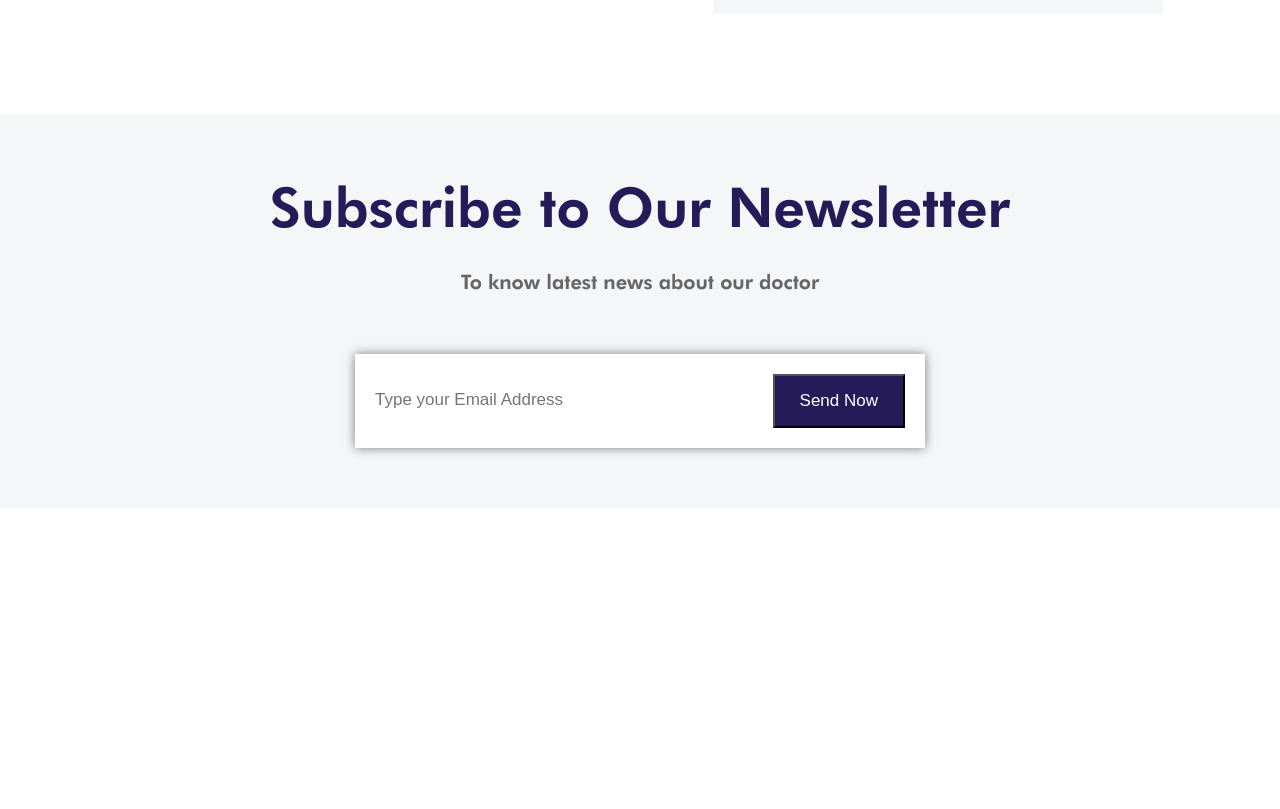
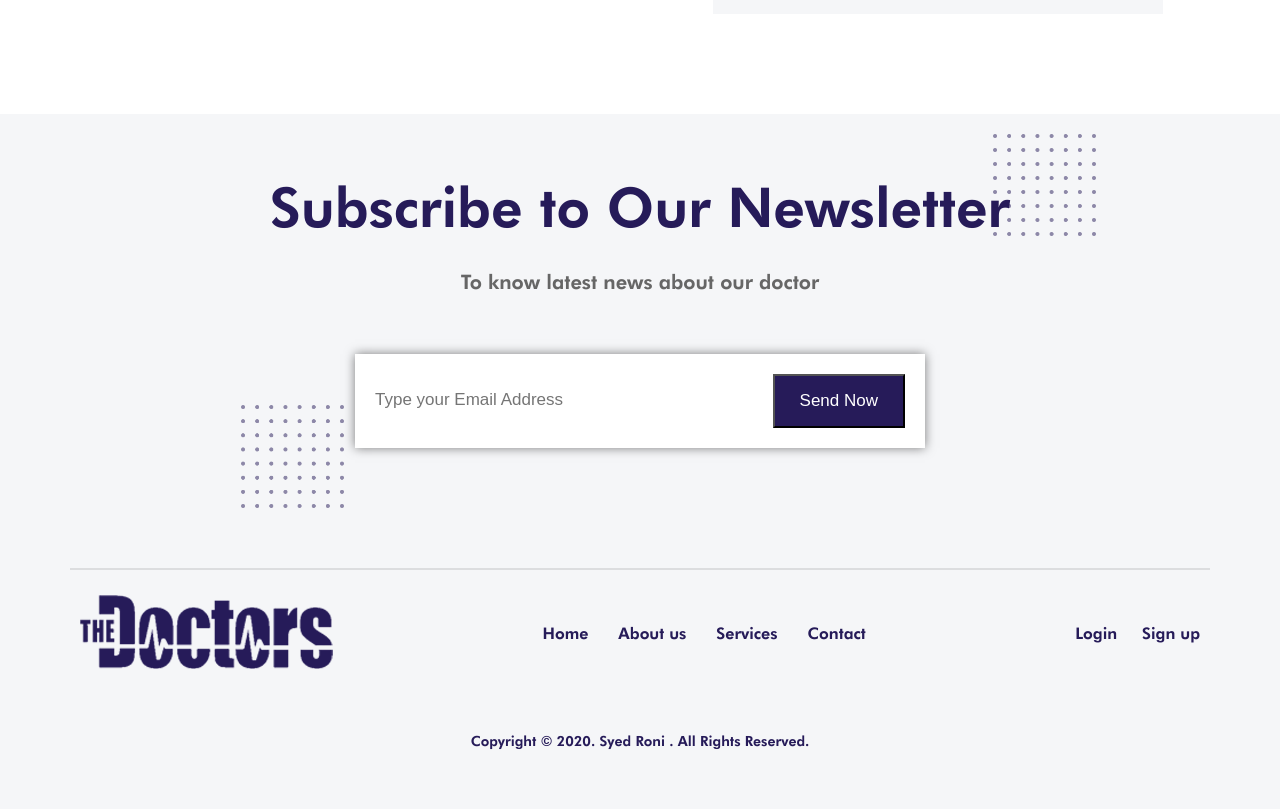
Before and after one commit to imronshoimov/Doctors-landing-page, a plain HTML site: page index.html in a window 1280 px wide. Shown: the part 4914-5723 px from the top of the page. Before the commit the page ends 5422 px from the top, so only its background shows below. Drawn offline with Linux system fonts and the light colour scheme.

Commit message:
Create footer section

```diff
--- a/css/style.css
+++ b/css/style.css
@@ -543,6 +543,23 @@ ul {
     display: flex;
     flex-direction: column;
     align-items: center;
+    position: relative;
+}
+
+.ellipse-11X, .ellipse-21X {
+    position: absolute;
+    opacity: .5;
+    width: 9%;
+}
+
+.ellipse-11X {
+    right: 10%;
+    top: 5%;
+}
+
+.ellipse-21X {
+    bottom: 0;
+    left: 15%;
 }
 
 .subscribe__title {
@@ -586,3 +603,50 @@ ul {
     padding: 15px 25px;
     font-size: 17px;
 }
+
+/*
+    FOOTER SECTION
+*/
+
+.doctor-footer {
+    background-color: #F5F6F8;
+}
+
+.doctor-footer .container {
+    padding: 60px 0;
+}
+
+.doctor-footer__list {
+    display: flex;
+    align-items: center;
+    justify-content: space-between;
+    padding-top: 25px;
+    border-top: 2px solid rgba(0,0,0,0.1);
+}
+
+.doctor__list {
+    display: flex;
+    align-items: center;
+}
+
+.doctor__item {
+    padding: 0 10px;
+    margin: 0 5px;
+}
+
+.doctor__link {
+    color: var(--bg-color);
+}
+
+.doctor-footer__link {
+    padding: 0 5px;
+    margin: 0 5px;
+    color: var(--bg-color);
+}
+
+.doctor-footer__copyright {
+    font-size: 14px;
+    color: var(--bg-color);
+    margin-top: 60px;
+    text-align: center;
+}
--- a/index.html
+++ b/index.html
@@ -200,6 +200,7 @@
         </section>
         <section class="subscribe">
             <div class="container">
+                <img class="ellipse-11X" src="./img/Ellipse-11X.png" alt="Ellipse-11X">
                 <h1 class="subscribe__title">
                     Subscribe to Our Newsletter
                 </h1>
@@ -212,7 +213,46 @@
                         Send Now
                     </button>
                 </form>
+                <img class="ellipse-21X" src="./img/Ellipse-21X.png" alt="Ellipse-21X">
             </div>
         </section>
+        <footer class="doctor-footer">
+            <div class="container">
+                <ul class="doctor-footer__list">
+                    <li class="doctor-footer__item">
+                        <a href="#" class="doctor-footer__link">
+                            <img src="./img/logo-image.png" alt="logo image">
+                        </a>
+                    </li>
+                    <li class="doctor-footer__item">
+                        <ul class="doctor__list">
+                            <li class="doctor__item">
+                                <a href="#" class="doctor__link">Home</a>
+                            </li>
+                            <li class="doctor__item">
+                                <a href="#" class="doctor__link">About us</a>
+                            </li>
+                            <li class="doctor__item">
+                                <a href="#" class="doctor__link">Services</a>
+                            </li>
+                            <li class="doctor__item">
+                                <a href="#" class="doctor__link">Contact</a>
+                            </liP>
+                        </ul>
+                    </li>
+                    <li class="doctor-footer__item1">
+                        <a href="#" class="doctor-footer__link">
+                            Login
+                        </a>
+                        <a href="#" class="doctor-footer__link">
+                            Sign up
+                        </a>
+                    </li>
+                </ul>
+                <p class="doctor-footer__copyright">
+                    Copyright © 2020.  Syed Roni  .  All Rights Reserved.
+                </p>
+            </div>
+        </footer>
     </body>
     </html>
```
Also changed, not shown: img/Ellipse-11X.png (added), img/Ellipse-21X.png (added). Lines whose indentation alone changed are shown as unchanged.
